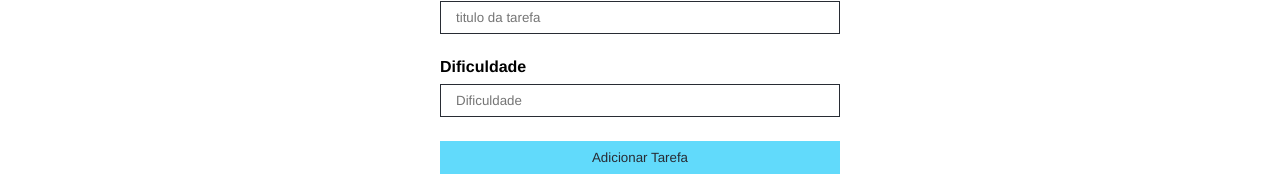
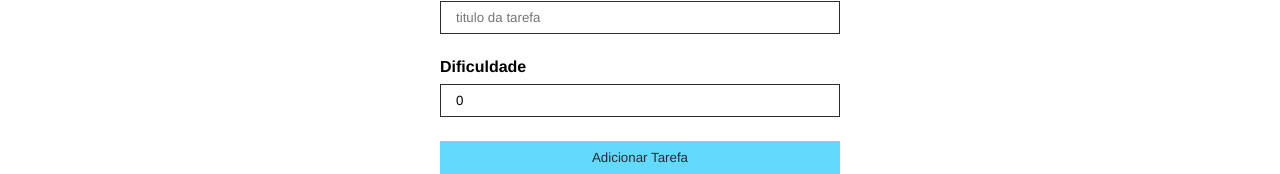
Before and after one commit to GabrielMatiasn10/Todolist_horadecodar, a React (Create React App) app: page / in a window 1280 px wide. Shown: the part 167-341 px from the top of the page. Built offline with nearby package versions, Linux system fonts and the light colour scheme.

Commit message:
Correcao da Tasklist

```diff
--- a/src/components/TaskForm.tsx
+++ b/src/components/TaskForm.tsx
@@ -3,7 +3,6 @@ import React, {ChangeEvent, FormEvent, useEffect} from 'react'
 import  styles  from './TaskForm.module.css';
 import {ITask} from '../interfaces/Task';
 import { useState } from 'react';
-import TaskList from './TaskList';
 
 interface Props {
     btnText: string
@@ -49,11 +48,11 @@ interface Props {
             <form onSubmit={addTaskHandler} className={styles.form}>
                 <div className={styles.input_container}>
                     <label htmlFor="title">Titulo</label>
-                    <input type="text" id="title" name="title" placeholder="titulo da tarefa" onChange={handleChange} />
+                    <input type="text" id="title" name="title" value={title} placeholder="titulo da tarefa" onChange={handleChange} />
                 </div>
                 <div className={styles.input_container}>
                     <label htmlFor="difficulty">Dificuldade</label>
-                    <input id="difficulty" name="difficulty" placeholder="Dificuldade" onChange={handleChange} />
+                    <input id="difficulty" name="difficulty" value={difficulty} placeholder="Dificuldade" onChange={handleChange} />
                 </div>
                 <input type="submit" value={btnText} />
             </form>
```
Also changed, not shown: src/components/TaskList.tsx (+31 -7 lines).
